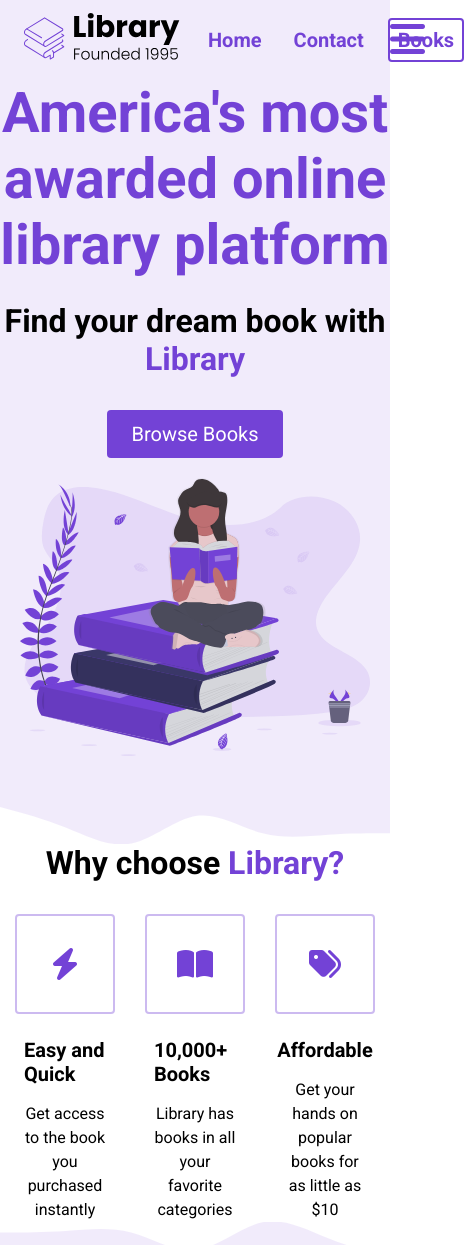
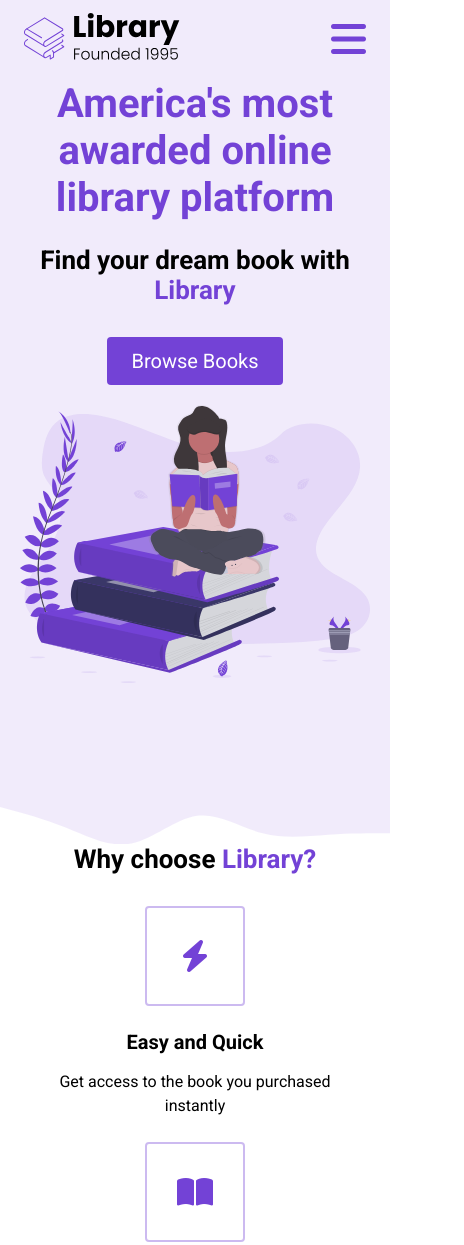
Before and after one commit to smsparrow11/E-COMMERCE, a plain HTML site: page index.html in a window 390 px wide. Shown: the top 1245 px of the page, 464 px wide, since content can reach past the window. Drawn offline with Linux system fonts and the light colour scheme.

Commit message:
completed

```diff
--- a/index.html
+++ b/index.html
@@ -18,8 +18,7 @@
             <li><a href="#" class="nav__link">Contact</a></li>
             <li><a href="#" class="nav__link nav__link--primary">Books</a></li>
           </ul>
-        </div>
-        <button class="btn__menu" onclick="openMenu()">
+          <button class="btn__menu" onclick="openMenu()">
             <i class="fas fa-bars"></i>
         </button>
         <div class="menu__backdrop">
@@ -28,15 +27,16 @@
         </button>
          <ul class="menu__links">
             <li class="menu__list">
-             <a href="#" class="menu__link">Home</a>
+             <a href="#" class="menu__link" onclick="closeMenu()">Home</a>
             </li>
             <li class="menu__list">
-             <a href="#features" class="menu__link">Books</a>
+             <a href="#features" class="menu__link" onclick="closeMenu()">Books</a>
             </li>
             <li class="menu__list">
-             <a class="menu__link no no-cursor">Contacts</a>
+             <a class="menu__link no no-cursor" onclick="closeMenu()">Contacts</a>
             </li>
-          </ul>
+           </ul>
+          </div>
         </div>
       </nav>
       <header>
@@ -44,7 +44,9 @@
           <div class="header__description">
             <h1>America's most awarded online library platform</h1>
             <h2>Find your dream book with <span class="purple">Library</span></h2>
+            <a href="#features">
             <button class="btn">Browse Books</button>
+            </a>
           </div>
           <figure class="header__img--wrapper">
             <img src="./assets/Undraw_Books.svg" alt="">
--- a/styles.css
+++ b/styles.css
@@ -90,6 +90,7 @@
     text-align: center;
     border: none;
     color: #7342d6;
+    display: none;
 }
 
 .menu__backdrop {
@@ -100,14 +101,22 @@
     right: 0;
     bottom: 0;
     z-index: 100;
-    /*display: flex; */
+    display: flex;
     justify-content: center;
     align-items: center;
-    display: none;
+    transition: all 300ms ease;
+    opacity: 0;
+    visibility: hidden;
 }
 
 .menu--open .menu__backdrop {
-    display: flex;
+    visibility: visible;
+    opacity: 1;
+}
+
+.menu--open {
+    max-height: 100vh;
+    overflow-y: hidden;
 }
 
 .menu__links {
@@ -256,6 +265,7 @@
 
 .highlight__wrapper {
     display: flex;
+    flex-wrap: wrap;
 }
 
 .highlight {
@@ -263,7 +273,6 @@
     width: calc(100% / 3);
     display: flex;
     align-items: center;
-    justify-content: center;
     flex-direction: column;
 }
 
@@ -288,6 +297,7 @@
 .highlight__subtitle {
     font-size: 20px;
     margin-bottom: 16px;
+    text-align: center;
 }
 
 /*
@@ -392,3 +402,48 @@
     padding: 0 8px;
 
 }
+
+/*SMALL PHONES, TABLETS, LARGE SMARTPHONES */
+@MEDIA (max-width: 768px) {
+    .header__description {
+        padding: 0 24px;
+    }
+
+    h1 {
+        font-size: 40px;
+    }
+
+    h2 {
+        font-size: 26px;
+    }
+
+    button {
+        font-size: 18px;
+    }
+
+    .book {
+        width: 50%;
+    }
+}
+
+/* SMALL PHONES, LARGE SMARTPHONES */
+
+@media (max-width: 550px) {
+    .btn__menu {
+        display: block;
+    }
+
+    .nav__links {
+        display: none;
+    }
+
+    .highlight {
+        width: 100%;
+    }
+
+    .highlight:not(:last-child) {
+        margin-bottom: 24px;
+    }
+
+
+}
```
